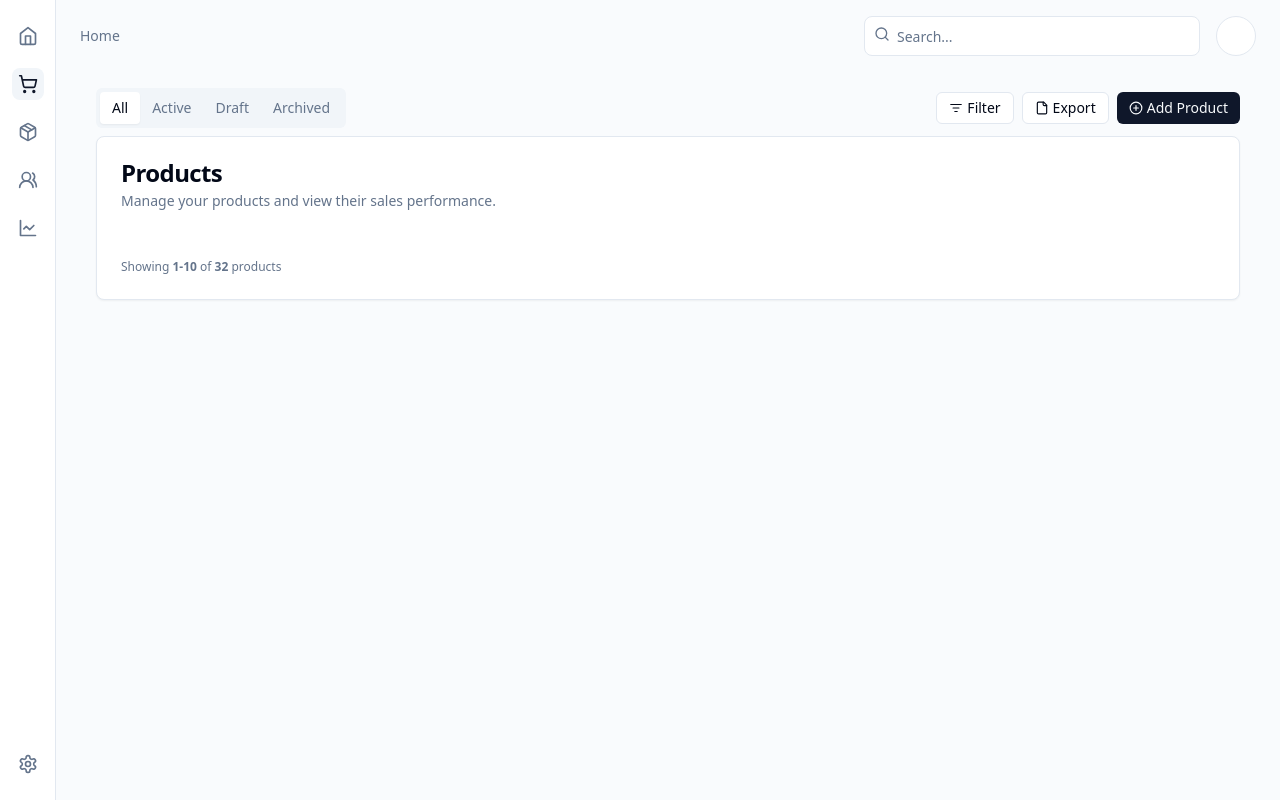
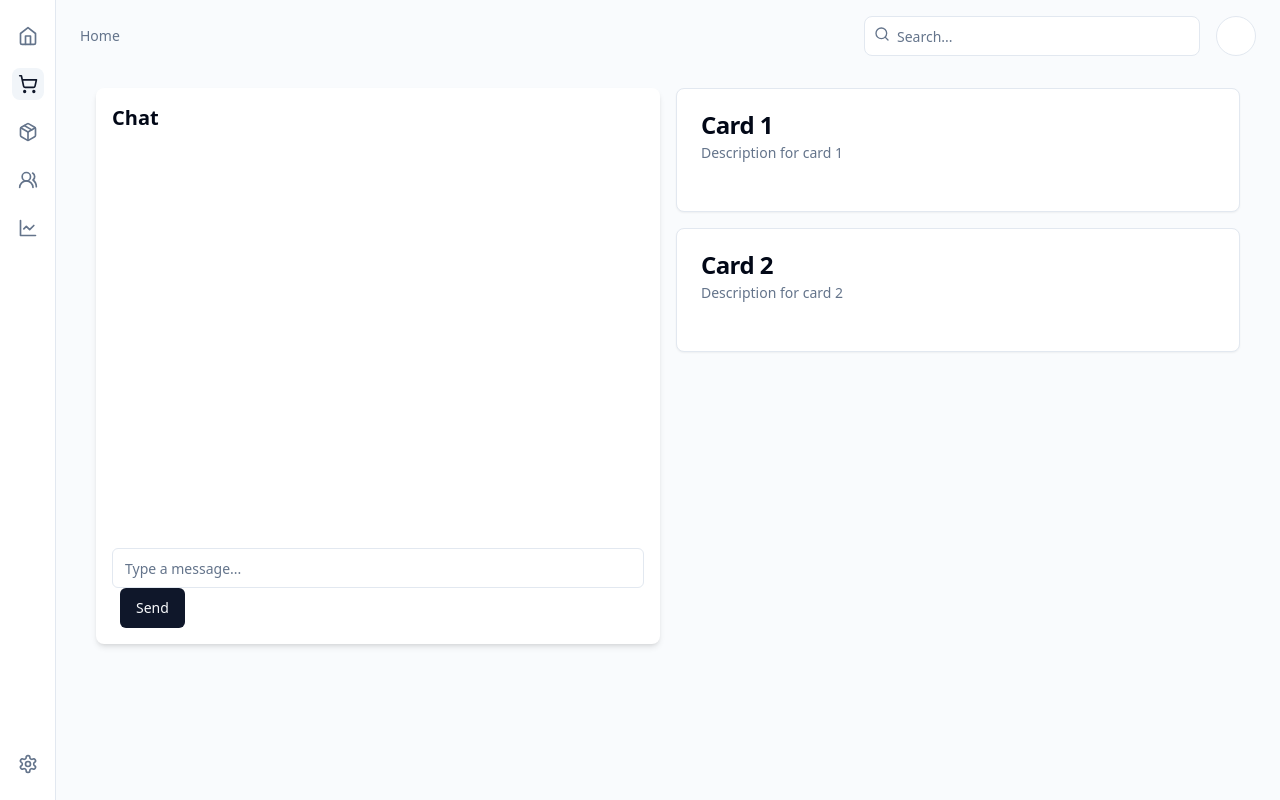
Before and after one commit to GPT-Engineer-App/chat-fcards-layout, a React (Vite) app: page / in a window 1280 px wide. Built offline with nearby package versions, Linux system fonts and the light colour scheme.

Commit message:
Implemented a two-column layout with a chat on the left side and a couple of cards on the right side.

```diff
--- a/src/pages/Index.jsx
+++ b/src/pages/Index.jsx
@@ -66,72 +66,38 @@ import {
 const Index = () => {
   return (
     <div className="p-4">
-    <Tabs defaultValue="all">
-      <div className="flex items-center">
-        <TabsList>
-          <TabsTrigger value="all">All</TabsTrigger>
-          <TabsTrigger value="active">Active</TabsTrigger>
-          <TabsTrigger value="draft">Draft</TabsTrigger>
-          <TabsTrigger value="archived" className="hidden sm:flex">
-            Archived
-          </TabsTrigger>
-        </TabsList>
-        <div className="ml-auto flex items-center gap-2">
-          <DropdownMenu>
-            <DropdownMenuTrigger asChild>
-              <Button variant="outline" size="sm" className="h-8 gap-1">
-                <ListFilter className="h-3.5 w-3.5" />
-                <span className="sr-only sm:not-sr-only sm:whitespace-nowrap">
-                  Filter
-                </span>
-              </Button>
-            </DropdownMenuTrigger>
-            <DropdownMenuContent align="end">
-              <DropdownMenuLabel>Filter by</DropdownMenuLabel>
-              <DropdownMenuSeparator />
-              <DropdownMenuCheckboxItem checked>
-                Active
-              </DropdownMenuCheckboxItem>
-              <DropdownMenuCheckboxItem>Draft</DropdownMenuCheckboxItem>
-              <DropdownMenuCheckboxItem>
-                Archived
-              </DropdownMenuCheckboxItem>
-            </DropdownMenuContent>
-          </DropdownMenu>
-          <Button size="sm" variant="outline" className="h-8 gap-1">
-            <File className="h-3.5 w-3.5" />
-            <span className="sr-only sm:not-sr-only sm:whitespace-nowrap">
-              Export
-            </span>
-          </Button>
-          <Button size="sm" className="h-8 gap-1">
-            <PlusCircle className="h-3.5 w-3.5" />
-            <span className="sr-only sm:not-sr-only sm:whitespace-nowrap">
-              Add Product
-            </span>
-          </Button>
+      <div className="grid grid-cols-1 md:grid-cols-2 gap-4">
+        <div className="bg-white p-4 rounded-lg shadow-md">
+          <h2 className="text-xl font-bold mb-4">Chat</h2>
+          <div className="h-96 overflow-y-auto">
+            {/* Chat content goes here */}
+          </div>
+          <div className="mt-4">
+            <Input placeholder="Type a message..." />
+            <Button className="ml-2">Send</Button>
           </div>
         </div>
-      <TabsContent value="all">
-        <Card x-chunk="dashboard-06-chunk-0">
+        <div className="space-y-4">
+          <Card>
             <CardHeader>
-            <CardTitle>Products</CardTitle>
-            <CardDescription>
-              Manage your products and view their sales performance.
-            </CardDescription>
+              <CardTitle>Card 1</CardTitle>
+              <CardDescription>Description for card 1</CardDescription>
             </CardHeader>
             <CardContent>
-          {/* <!-- ADD MOST OF THE CODE HERE --> */}
+              {/* Card 1 content goes here */}
             </CardContent>
-          <CardFooter>
-            <div className="text-xs text-muted-foreground">
-              Showing <strong>1-10</strong> of <strong>32</strong>{" "}
-              products
+          </Card>
+          <Card>
+            <CardHeader>
+              <CardTitle>Card 2</CardTitle>
+              <CardDescription>Description for card 2</CardDescription>
+            </CardHeader>
+            <CardContent>
+              {/* Card 2 content goes here */}
+            </CardContent>
+          </Card>
         </div>
-          </CardFooter>
-        </Card>
-      </TabsContent>
-    </Tabs>
+      </div>
     </div>
   )
 };
```
Lines whose indentation alone changed are shown as unchanged.
